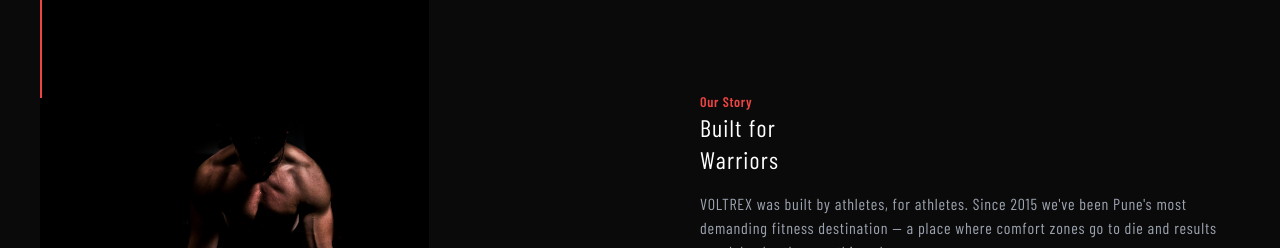
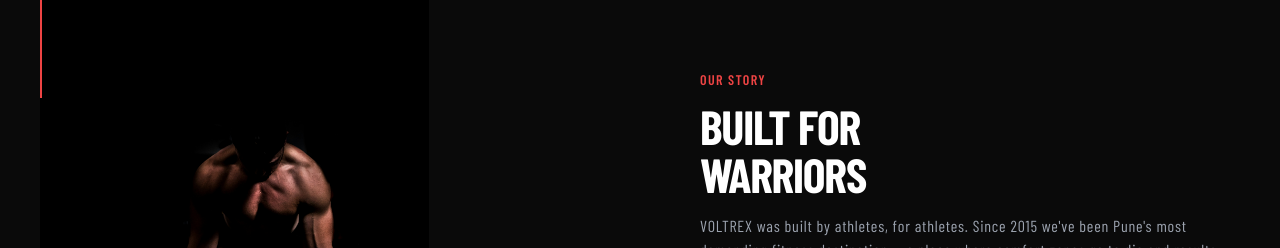
Before and after one commit to rakeshbhati-dev/Voltrex, a React (Vite) app: page / in a window 1280 px wide. Shown: the part 927-1175 px from the top of the page. Built offline with nearby package versions, Linux system fonts and the light colour scheme; a web font is replaced by a local one.

Commit message:
Fix label and title design

```diff
--- a/src/components/SectionTitle.jsx
+++ b/src/components/SectionTitle.jsx
@@ -5,8 +5,8 @@
 }) {
   return (
     <div>
-        <h4 className='text-primary text-sm font-semibold tracking-wider'>{label}</h4>
-        <h2 className='text-2xl text-white tracking-wider'>{title}</h2>
+        <h4 className='text-primary text-sm font-semibold tracking-widest uppercase mb-3'>{label}</h4>
+        <h2 className='text-5xl text-white uppercase font-black tracking-tight'>{title}</h2>
     </div>
   )
 }
```
